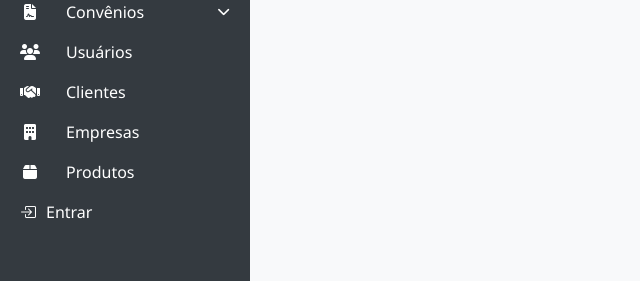
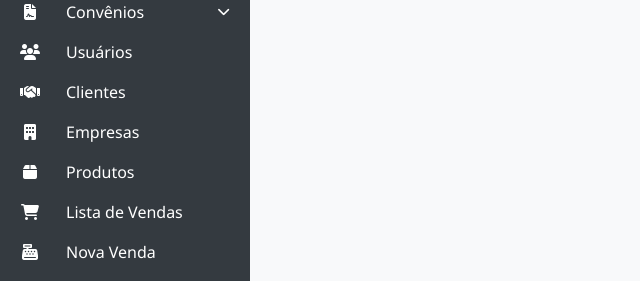
Before and after one commit to antoniofogaca/sistema_comercial, a Django app: page /categorias/novo/ in a window 1280 px wide. Shown: the part 519-800 px from the top of the page, without its empty margins (0-640 px from the left). Run offline with Django 5.2, Linux system fonts and the light colour scheme; some libraries are stand-ins or nearby versions.

Commit message:
Tudo funcionando - 13/07/2025

```diff
--- a/config/settings.py
+++ b/config/settings.py
@@ -154,3 +154,5 @@ MEDIA_ROOT = os.path.join(BASE_DIR, 'media')
 # https://docs.djangoproject.com/en/5.2/ref/settings/#default-auto-field
 
 DEFAULT_AUTO_FIELD = 'django.db.models.BigAutoField'
+
+LOGIN_URL = '/login/'
--- a/core/forms.py
+++ b/core/forms.py
@@ -1,10 +1,13 @@
 from django import forms
-from .models import Cliente,Empresa,Usuario,Setor,Categoria,Grupo,Ncm,Cfop,Cest,CstCson,Produto,ConvenioAbertura,Convenio,ConvenioEmissao
+from .models import Cliente,Empresa,Usuario,Setor,Categoria,Grupo,Ncm,Cfop,Cest,CstCson,Produto,ConvenioAbertura,Venda,Convenio,ConvenioEmissao
 from django.forms import PasswordInput
 import re
 from django.utils import timezone # Se for usar timezone.now().year na validação do ano
 import datetime
 from decimal import Decimal
+from django.forms.widgets import NumberInput, DateInput, TimeInput, Select
+from django.core.exceptions import ValidationError
+from django.utils.translation import gettext_lazy as _
 
 class ClienteForm(forms.ModelForm):
     class Meta:
@@ -741,3 +744,92 @@ class ConvenioEmissaoForm(forms.ModelForm):
             instance.HORA_TRANSACAO = timezone.now().time()
 
         return super().save(commit=commit)
+
+
+#---------------------------------------------------------------------------------------------------------------
+# Formulário de Vendas
+#---------------------------------------------------------------------------------------------------------------
+
+class VendaForm(forms.ModelForm):
+    # Campo para o CPF do Cliente (não é um campo do modelo Venda, mas é usado para busca)
+    cpf_cliente_busca = forms.CharField(
+        label="CPF/CNPJ do Cliente",
+        max_length=18,  # Para incluir máscara (000.000.000-00 ou 00.000.000/0000-00)
+        required=True,
+        help_text="Digite o CPF/CNPJ do cliente para buscar a requisição."
+    )
+    # Campo para o nome do cliente, que será preenchido automaticamente
+    nome_cliente_exibicao = forms.CharField(
+        label="Nome do Cliente",
+        max_length=255,
+        required=False,
+        widget=forms.TextInput(attrs={'readonly': 'readonly'})
+    )
+    # Campo para o número da requisição (ID da ConvenioEmissao)
+    numero_requisicao_busca = forms.IntegerField(
+        label="Número da Requisição",
+        required=True,
+        help_text="Digite o ID da requisição (Emissão de Convênio)."
+    )
+
+    class Meta:
+        model = Venda
+        fields = [
+            'id_usuario',  # Será preenchido na view com o usuário logado
+            'id_requisicao',
+            'id_cliente',
+            'id_convenio',
+            'Data_venda',
+            'Hora_venda',
+            'Valor_venda',
+            'Numero_Parcelas',
+        ]
+        widgets = {
+            'id_requisicao': forms.HiddenInput(),  # Campo hidden, preenchido via JS/backend
+            'id_cliente': forms.HiddenInput(),  # Campo hidden, preenchido via JS/backend
+            'id_convenio': forms.HiddenInput(),  # Campo hidden, preenchido via JS/backend
+            'Data_venda': DateInput(attrs={'type': 'date', 'class': 'form-control'}),
+            'Hora_venda': TimeInput(attrs={'type': 'time', 'class': 'form-control'}),
+            'Valor_venda': NumberInput(attrs={'step': '0.01', 'class': 'form-control'}),
+            'Numero_Parcelas': NumberInput(attrs={'min': '1', 'max': '12', 'class': 'form-control'}),
+            # Ou Select se preferir dropdown
+            # 'Numero_Parcelas': Select(choices=[(i, str(i)) for i in range(1, 13)], attrs={'class': 'form-control'}), # Se for dropdown
+        }
+        labels = {
+            'id_requisicao': 'Requisição',  # Rótulo para display, embora seja hidden
+            'id_cliente': 'Cliente',
+            'id_convenio': 'Convênio',
+        }
+
+    # Custom clean method para validação de campos não-modelo e para associar IDs
+    def clean(self):
+        cleaned_data = super().clean()
+        cpf_cliente_busca = cleaned_data.get('cpf_cliente_busca')
+        numero_requisicao_busca = cleaned_data.get('numero_requisicao_busca')
+
+        # Validação do CPF e busca do cliente
+        if cpf_cliente_busca:
+            cpf_cleaned = ''.join(filter(str.isdigit, cpf_cliente_busca))
+            try:
+                cliente_encontrado = Cliente.objects.get(cpf_cnpj=cpf_cleaned)
+                cleaned_data['id_cliente'] = cliente_encontrado
+            except Cliente.DoesNotExist:
+                self.add_error('cpf_cliente_busca', 'Cliente não encontrado com o CPF/CNPJ informado.')
+            except Exception as e:
+                self.add_error('cpf_cliente_busca', f'Erro ao buscar cliente: {e}')
+
+        # Validação da Requisição e associação de Cliente e Convênio
+        if numero_requisicao_busca:
+            try:
+                requisicao_encontrada = ConvenioEmissao.objects.get(pk=numero_requisicao_busca)
+                cleaned_data['id_requisicao'] = requisicao_encontrada
+                # Preenche id_cliente e id_convenio com base na requisição
+                cleaned_data['id_cliente'] = requisicao_encontrada.ID_CLIENTE
+                cleaned_data['id_convenio'] = requisicao_encontrada.ID_CONVENIO
+            except ConvenioEmissao.DoesNotExist:
+                self.add_error('numero_requisicao_busca',
+                               'Requisição de Convênio não encontrada com o ID informado.')
+            except Exception as e:
+                self.add_error('numero_requisicao_busca', f'Erro ao buscar requisição: {e}')
+
+        return cleaned_data
--- a/core/templates/core/base.html
+++ b/core/templates/core/base.html
@@ -221,6 +221,14 @@
                 <i class="fas fa-box fa-fw me-3"></i><span>Produtos</span>
             </a>
 
+            {# Itens de menu para Venda #}
+            <a href="{% url 'core:venda_list' %}" class="list-group-item list-group-item-action py-2 ripple {% if 'venda_list' in request.resolver_match.url_name or 'venda_detail' in request.resolver_match.url_name %}active{% endif %}">
+                <i class="fas fa-shopping-cart fa-fw me-3"></i><span>Lista de Vendas</span>
+            </a>
+            <a href="{% url 'core:venda_create' %}" class="list-group-item list-group-item-action py-2 ripple {% if 'venda_create' in request.resolver_match.url_name %}active{% endif %}">
+                <i class="fas fa-cash-register fa-fw me-3"></i><span>Nova Venda</span>
+            </a>
+
             {# Autenticação (Login/Logout) #}
             {% if user.is_authenticated %}
                 <a href="{% url 'core:logout' %}" class="list-group-item list-group-item-action py-2 ripple">
--- a/core/urls.py
+++ b/core/urls.py
@@ -1,6 +1,7 @@
 # core/urls.py
 from django.urls import path
-from django.contrib.auth.views import LogoutView, LoginView
+from django.contrib.auth import views as auth_views # <<< CORREÇÃO AQUI: Importe 'views' como 'auth_views'
+from django.contrib.auth.views import LogoutView    # <<< Mantenha esta importação para LogoutView
 from . import views
 
 app_name = 'core'
@@ -8,7 +9,18 @@ app_name = 'core'
 urlpatterns = [
     path('', views.home, name='home'),  # Página inicial
     path('logout/', LogoutView.as_view(next_page='home'), name='logout'),
-    path('login/', LoginView.as_view(template_name='login.html'), name='login'), # Movido para cima para clareza
+    path('login/', auth_views.LoginView.as_view(template_name='core/login.html'), name='login'), # <<< APENAS ESTA LINHA PARA LOGIN
+
+    # ... suas outras URLs (o restante do seu arquivo está correto)
+    # Módulo de Vendas
+    path('vendas/', views.venda_list, name='venda_list'),
+    path('vendas/nova/', views.venda_create, name='venda_create'),
+    path('vendas/editar/<int:pk>/', views.venda_update, name='venda_update'),
+    path('vendas/excluir/<int:pk>/', views.venda_delete, name='venda_delete'),
+    path('vendas/confirmar-exclusao/<int:pk>/', views.venda_confirm_delete, name='venda_confirm_delete'),
+
+    # API para buscar Requisição por ID (se precisar, pode usar a mesma do cliente para o CPF)
+    path('api/vendas/search_requisicao/', views.search_requisicao_details, name='search_requisicao_details'),
 
     # Módulo de Convênios (Listagem principal de convênios - "Incluir Convênio")
     path('convenios/', views.convenio_list, name='convenio_list'), # URL principal para a lista de convênios
--- a/core/views.py
+++ b/core/views.py
@@ -4,8 +4,8 @@ from django.shortcuts import render, redirect, get_object_or_404
 from django.core.paginator import Paginator, EmptyPage, PageNotAnInteger
 from django.db.models import Q
 from .models import Cliente, Empresa, Usuario, Setor, Categoria, Grupo, Ncm, Cfop, Cest, CstCson, Produto, \
-    ConvenioAbertura, Convenio, ConvenioEmissao, ConvenioEmiDet
-from .forms import ClienteForm,EmpresaForm,UsuarioForm,SetorForm,CategoriaForm,GrupoForm,NcmForm,CfopForm,CestForm,CstCsonForm,ProdutoForm,ConvenioAberturaForm,ConvenioForm,ConvenioEmissaoForm
+    ConvenioAbertura, Convenio, ConvenioEmissao, ConvenioEmiDet, Venda
+from .forms import ClienteForm,EmpresaForm,UsuarioForm,SetorForm,CategoriaForm,GrupoForm,NcmForm,CfopForm,CestForm,CstCsonForm,ProdutoForm,ConvenioAberturaForm,ConvenioForm,ConvenioEmissaoForm,VendaForm
 from django.contrib import messages
 from django.http import JsonResponse # Para AJAX
 from django.template.loader import render_to_string
@@ -19,7 +19,8 @@ import calendar  # Para calcular o último dia do mês
 from django.views.decorators.http import require_http_methods, require_GET
 from decimal import Decimal
 from datetime import datetime, time
-
+from django.contrib.auth.decorators import login_required # Para garantir que o usuário esteja logado
+from django.views.decorators.http import require_GET, require_POST # Certifique-se que require_POST está aqui
 
 # Páginas estáticas
 def home(request):
@@ -1702,3 +1703,158 @@ def get_convenio_details(request):
     except Exception as e:
         print(f"Erro ao buscar dados do convênio: {e}")
         return JsonResponse({'error': f'Erro interno ao buscar convênio: {str(e)}'}, status=500)
+
+#--------------------------------------------------------------------------------------------------------------
+# Vendas
+# --------------------------------------------------------------------------------------------------------------
+
+# --- VIEWS DE CONVENIO EMISSAO (existentes, mantidas como base) ---
+# ... (Seu código para convenio_emissao_list, convenio_emissao_create, convenio_emissao_update, etc.) ...
+# ... (Suas APIs search_client_by_cpf, get_convenio_details) ...
+
+# --- NOVAS VIEWS PARA VENDAS ---
+
+@login_required
+def venda_list(request):
+    vendas_list = Venda.objects.all()
+
+    search_query = request.GET.get('search', '')
+    sort_by = request.GET.get('sort_by', '-Data_venda')
+    per_page = int(request.GET.get('per_page', 10))
+
+    if search_query:
+        vendas_list = vendas_list.filter(
+            Q(id_cliente__cpf_cnpj__icontains=search_query) |
+            Q(id_cliente__nome_completo__icontains=search_query) |
+            Q(id_requisicao__pk__icontains=search_query) |  # Busca por ID da requisição
+            Q(id_convenio__nome_convenio__icontains=search_query) |
+            Q(Valor_venda__icontains=search_query)
+        )
+
+    if sort_by:
+        allowed_sort_fields = [
+            'id', 'Data_venda', 'Hora_venda', 'Valor_venda', 'Numero_Parcelas',
+            'id_cliente__nome_completo', 'id_requisicao__pk', 'id_convenio__nome_convenio'
+        ]
+        if sort_by in allowed_sort_fields or (sort_by.startswith('-') and sort_by[1:] in allowed_sort_fields):
+            vendas_list = vendas_list.order_by(sort_by)
+        else:
+            vendas_list = vendas_list.order_by('-Data_venda')
+
+    paginator = Paginator(vendas_list, per_page)
+    page_number = request.GET.get('page')
+
+    try:
+        vendas = paginator.get_page(page_number)
+    except EmptyPage:
+        vendas = paginator.get_page(paginator.num_pages)
+    except PageNotAnInteger:
+        vendas = paginator.get_page(1)
+
+    context = {
+        'vendas': vendas,
+        'search': search_query,
+        'sort_by': sort_by,
+        'per_page': per_page,
+    }
+
+    if request.headers.get('x-requested-with') == 'XMLHttpRequest':
+        html = render_to_string('core/venda_table_partial.html', context, request=request)
+        return JsonResponse({'html': html})
+
+    return render(request, 'core/venda_list.html', context)
+
+@login_required
+def venda_create(request):
+    if request.method == 'POST':
+        form = VendaForm(request.POST)
+        if form.is_valid():
+            venda = form.save(commit=False)
+            venda.id_usuario = request.user  # Associa a venda ao usuário logado
+            venda.save()
+            messages.success(request, 'Venda registrada com sucesso!')
+            return redirect('core:venda_list')
+        else:
+            messages.error(request, 'Erro ao registrar a venda. Verifique os campos.')
+            print("Form Errors:", form.errors)  # Para debug
+    else:
+        form = VendaForm(initial={'Data_venda': timezone.now().date(), 'Hora_venda': timezone.now().time()})
+
+    context = {
+        'form': form,
+        'title': 'Registrar Nova Venda'
+    }
+    return render(request, 'core/venda_form.html', context)
+
+@login_required
+def venda_update(request, pk):
+    venda = get_object_or_404(Venda, pk=pk)
+    if request.method == 'POST':
+        form = VendaForm(request.POST, instance=venda)
+        if form.is_valid():
+            venda = form.save(commit=False)
+            venda.id_usuario = request.user  # Garante que o usuário da venda seja mantido/atualizado
+            venda.save()
+            messages.success(request, 'Venda atualizada com sucesso!')
+            return redirect('core:venda_list')
+        else:
+            messages.error(request, 'Erro ao atualizar a venda. Verifique os campos.')
+            print("Form Errors:", form.errors)  # Para debug
+    else:
+        # Preenche os campos de busca para exibição na edição
+        initial_data = {
+            'cpf_cliente_busca': venda.id_cliente.cpf_cnpj,
+            'nome_cliente_exibicao': venda.id_cliente.nome_completo,
+            'numero_requisicao_busca': venda.id_requisicao.pk,
+        }
+        form = VendaForm(instance=venda, initial=initial_data)
+
+    context = {
+        'form': form,
+        'title': 'Editar Venda'
+    }
+    return render(request, 'core/venda_form.html', context)
+
+@login_required
+def venda_confirm_delete(request, pk):
+    venda = get_object_or_404(Venda, pk=pk)
+    context = {
+        'venda': venda,
+        'title': 'Confirmar Exclusão'
+    }
+    return render(request, 'core/venda_confirm_delete.html', context)
+
+@login_required
+@require_POST
+def venda_delete(request, pk):
+    venda = get_object_or_404(Venda, pk=pk)
+    venda.delete()
+    messages.success(request, 'Venda excluída com sucesso!')
+    return redirect('core:venda_list')
+
+# --- NOVA API PARA BUSCAR DETALHES DA REQUISIÇÃO (EMISSÃO DE CONVÊNIO) ---
+@require_GET
+@csrf_exempt  # Cuidado ao usar em produção sem validação adequada
+def search_requisicao_details(request):
+    requisicao_id = request.GET.get('id', None)
+    if not requisicao_id:
+        return JsonResponse({'error': 'ID da Requisição não fornecido.'}, status=400)
+
+    try:
+        requisicao = ConvenioEmissao.objects.get(pk=requisicao_id)
+        data = {
+            'id_requisicao': requisicao.pk,
+            'cpf_cliente': requisicao.ID_CLIENTE.cpf_cnpj,
+            'nome_cliente': requisicao.ID_CLIENTE.nome_completo,
+            'id_cliente': requisicao.ID_CLIENTE.pk,
+            'id_convenio': requisicao.ID_CONVENIO.pk,
+            'nome_convenio': requisicao.ID_CONVENIO.nome_convenio,
+            'valor_requisicao': str(requisicao.VALOR),  # Converte Decimal para string
+            'qtd_parcela_requisicao': requisicao.QTD_PARCELA,
+        }
+        return JsonResponse(data)
+    except ConvenioEmissao.DoesNotExist:
+        return JsonResponse({'error': 'Requisição não encontrada.'}, status=404)
+    except Exception as e:
+        print(f"Erro ao buscar detalhes da requisição: {e}")
+        return JsonResponse({'error': f'Erro interno do servidor: {str(e)}'}, status=500)
```
Also changed, not shown: core/models.py (+58 -0 lines), core/templates/core/login.html (deleted, +0 -38 lines), db.sqlite3.
